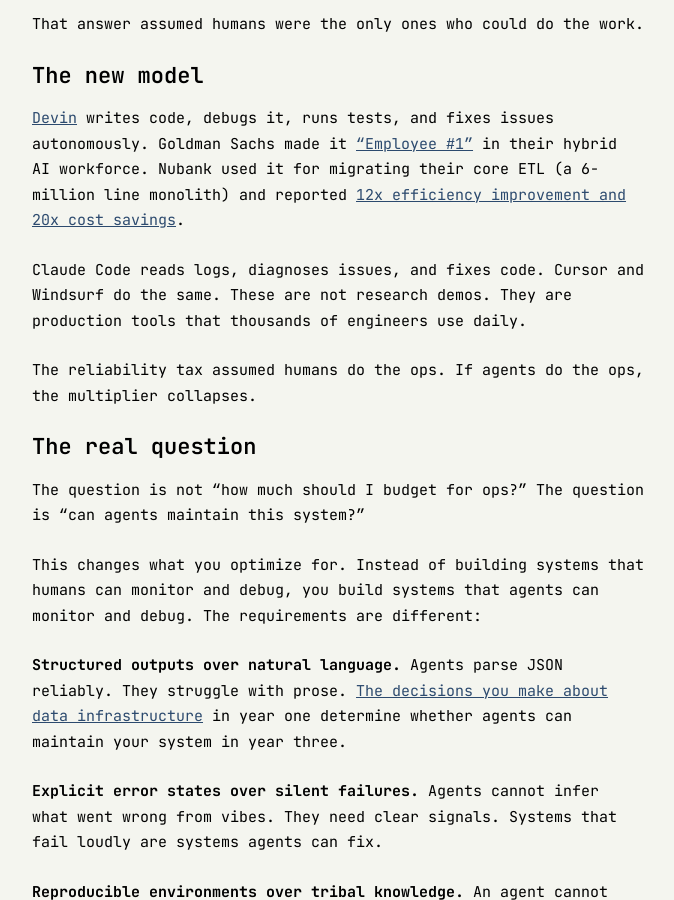
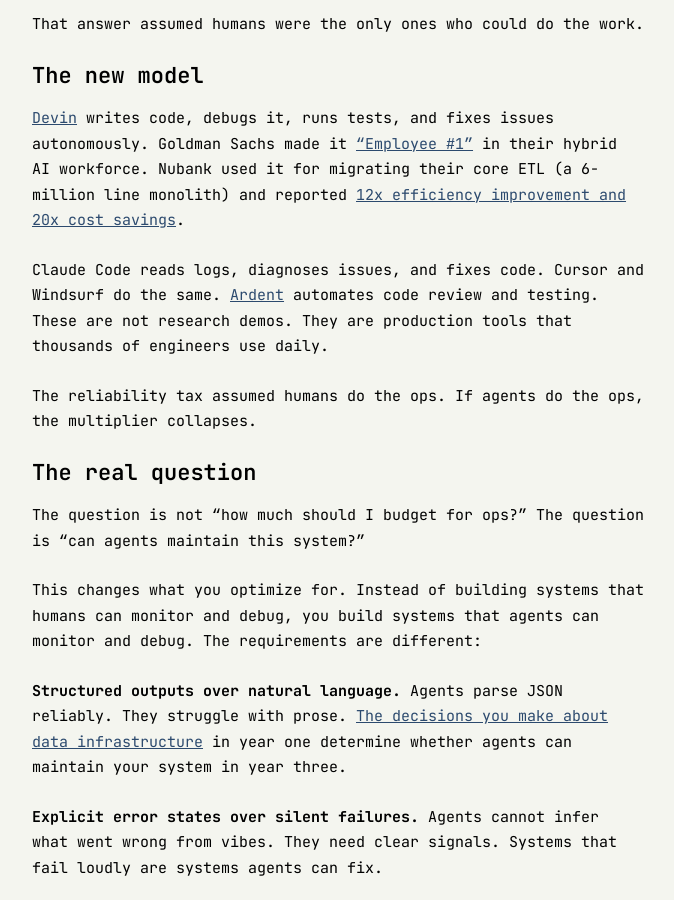
Before and after one commit to ashita-ai/ashita-ai.github.io, a Jekyll site: the page built from _posts/2026-01-28-build-for-agents-not-ops.md, in a window 1280 px wide and 900 px high, scrolled down 850 px. Shown: the whole window, without its empty margins (302-976 px from the left). Built offline with Jekyll 4.4.1, drawn with Linux system fonts in a browser that asks for light colours.

Commit message:
Add Ardent to list of AI coding tools

```diff
--- a/_posts/2026-01-28-build-for-agents-not-ops.md
+++ b/_posts/2026-01-28-build-for-agents-not-ops.md
@@ -22,7 +22,7 @@
 
 [Devin](https://devin.ai/) writes code, debugs it, runs tests, and fixes issues autonomously. Goldman Sachs made it ["Employee #1"](https://www.ibm.com/think/news/goldman-sachs-first-ai-employee-devin) in their hybrid AI workforce. Nubank used it for migrating their core ETL (a 6-million line monolith) and reported [12x efficiency improvement and 20x cost savings](https://devin.ai/customers/nubank).
 
-Claude Code reads logs, diagnoses issues, and fixes code. Cursor and Windsurf do the same. These are not research demos. They are production tools that thousands of engineers use daily.
+Claude Code reads logs, diagnoses issues, and fixes code. Cursor and Windsurf do the same. [Ardent](https://tryardent.com/) automates code review and testing. These are not research demos. They are production tools that thousands of engineers use daily.
 
 The reliability tax assumed humans do the ops. If agents do the ops, the multiplier collapses.
 
```
